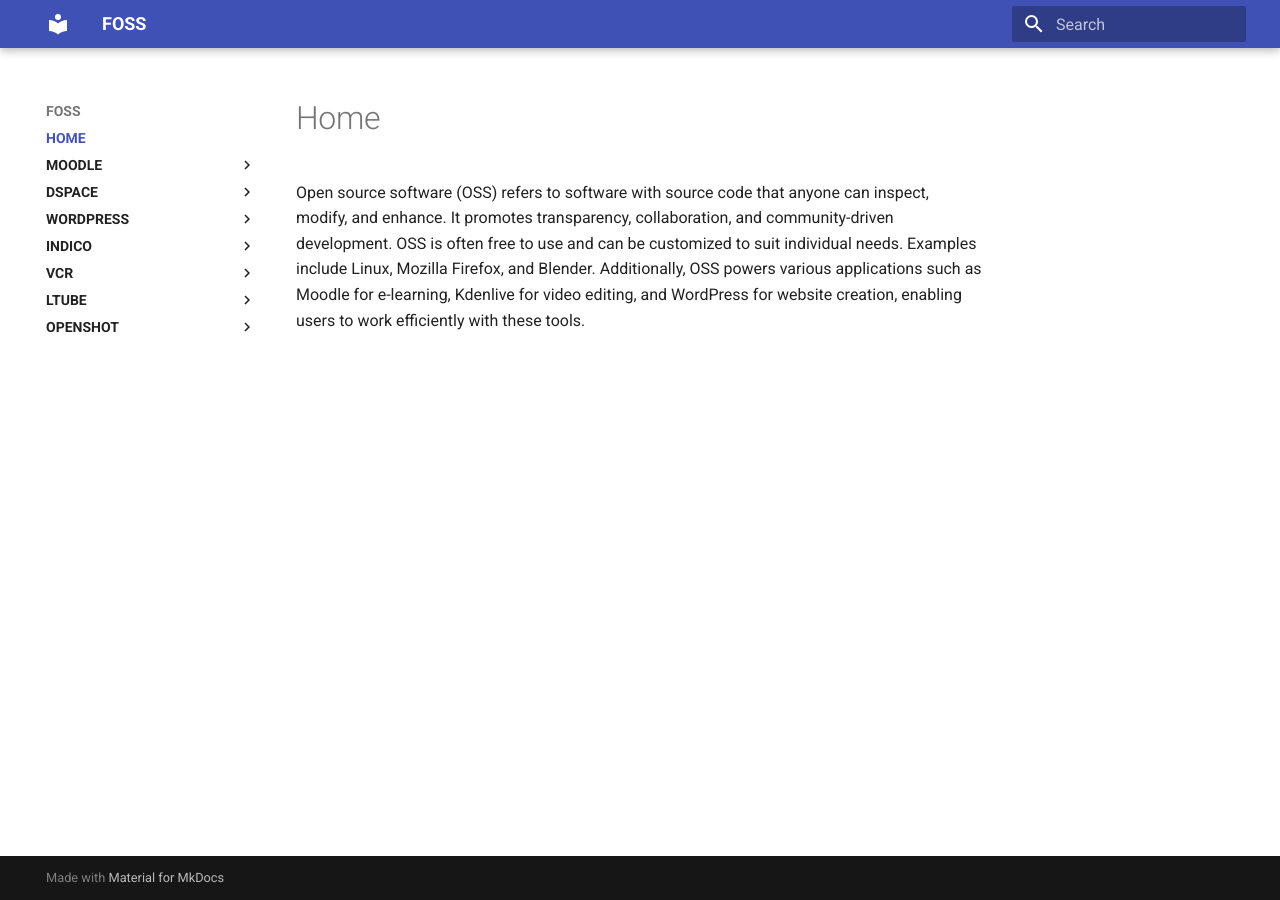
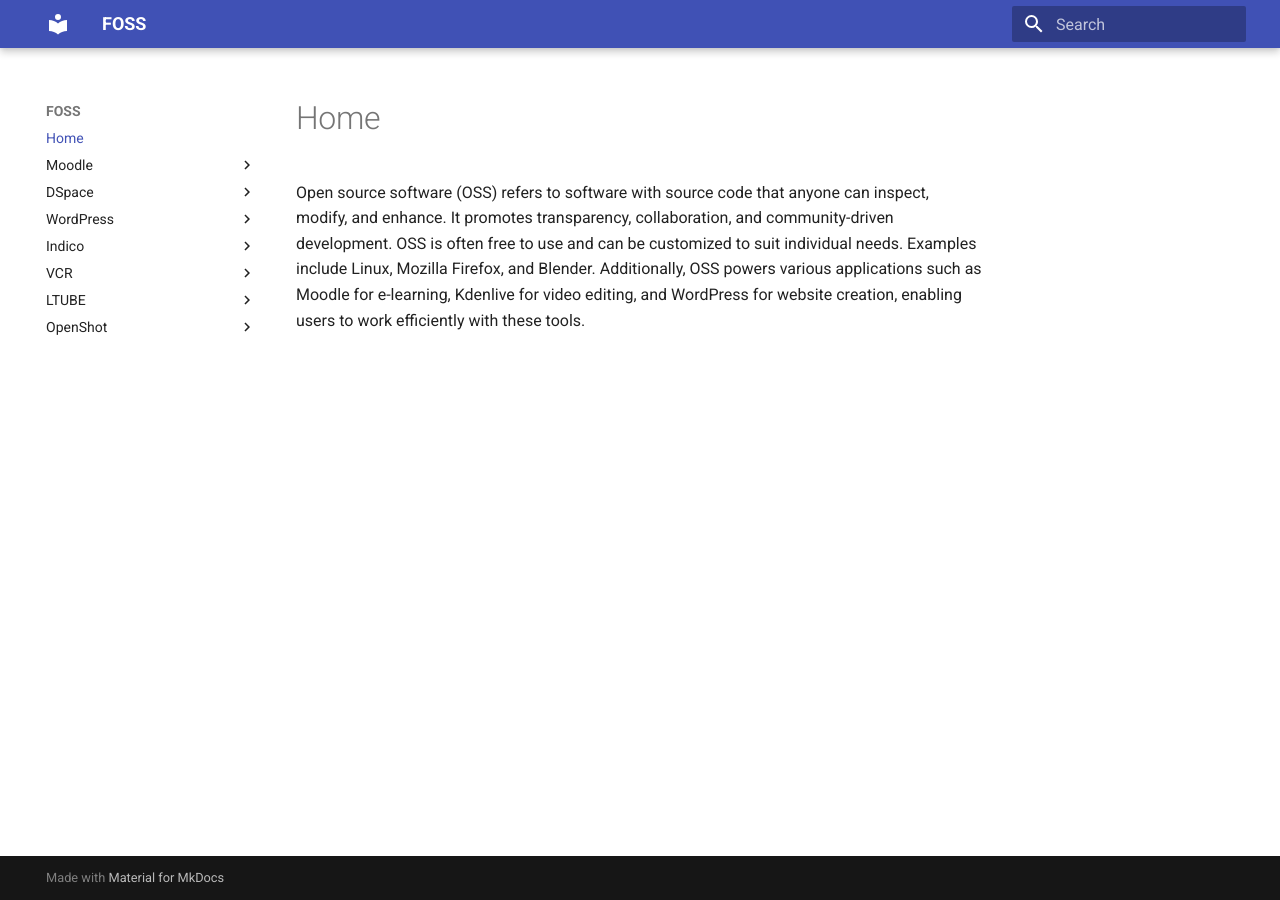
Before and after one commit to LEARN-LK/FOSS-LABWORK-HOST, an MkDocs documentation site: the page built from docs/index.md, in a window 1280 px wide. Built offline with MkDocs 1.6.1 and Material for MkDocs 9.7.7, drawn with Linux system fonts in a browser that asks for light colours.

Commit message:
custom css edited

```diff
--- a/docs/stylesheets/custom.css
+++ b/docs/stylesheets/custom.css
@@ -3,7 +3,9 @@
    ------------------------------------------------- */
 
 /* Capitalize the main navigation items */
-.md-nav__link {
+.md-nav__icon .md-icon {
+  /*
   text-transform: uppercase;
   font-weight: bold;
+  */
 }
```
Also changed, not shown: docs/vcr/InstructorModerator Features/Overview for Instructors/ContentSharing/uplord-ppt&sharing.md (+1 -1 lines).
